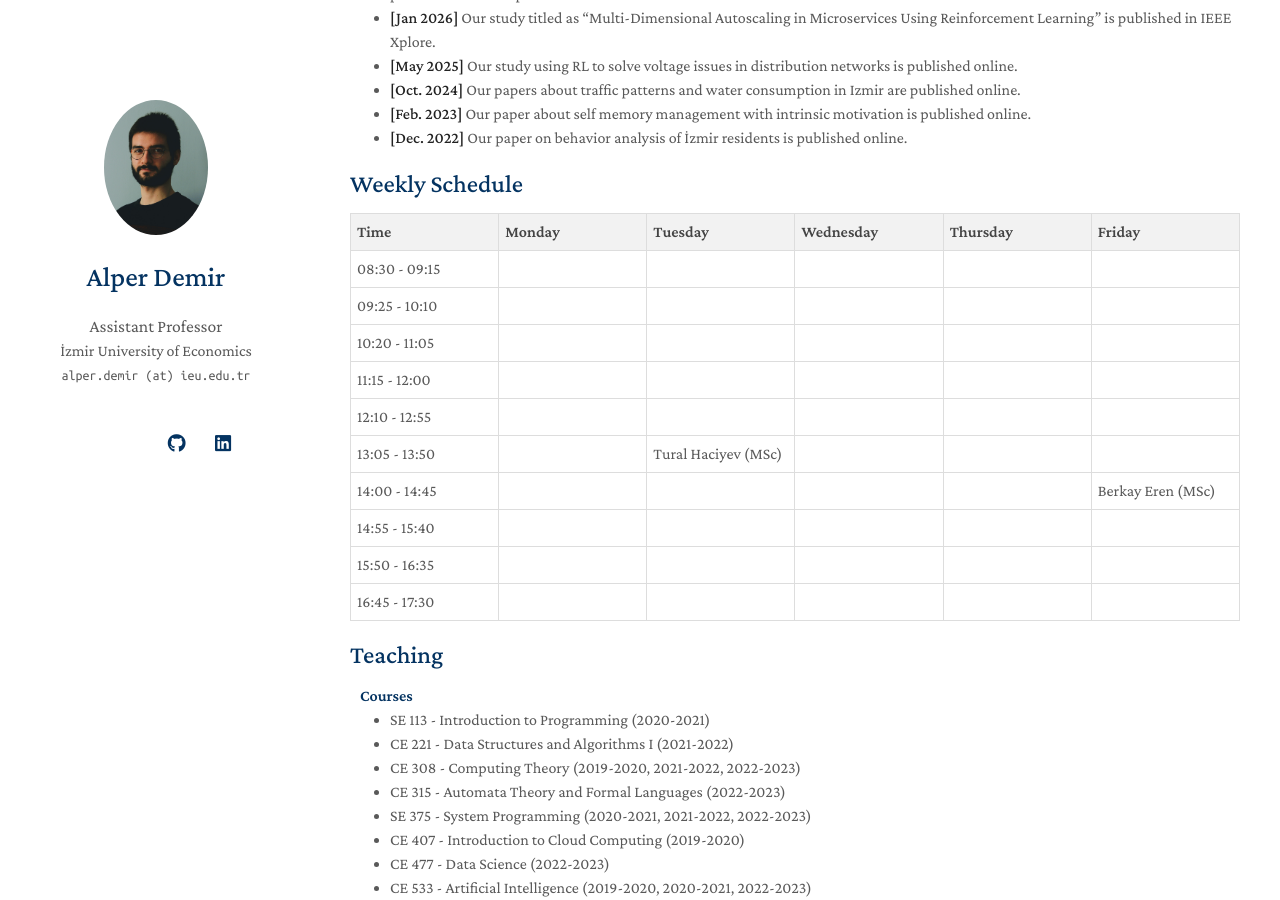
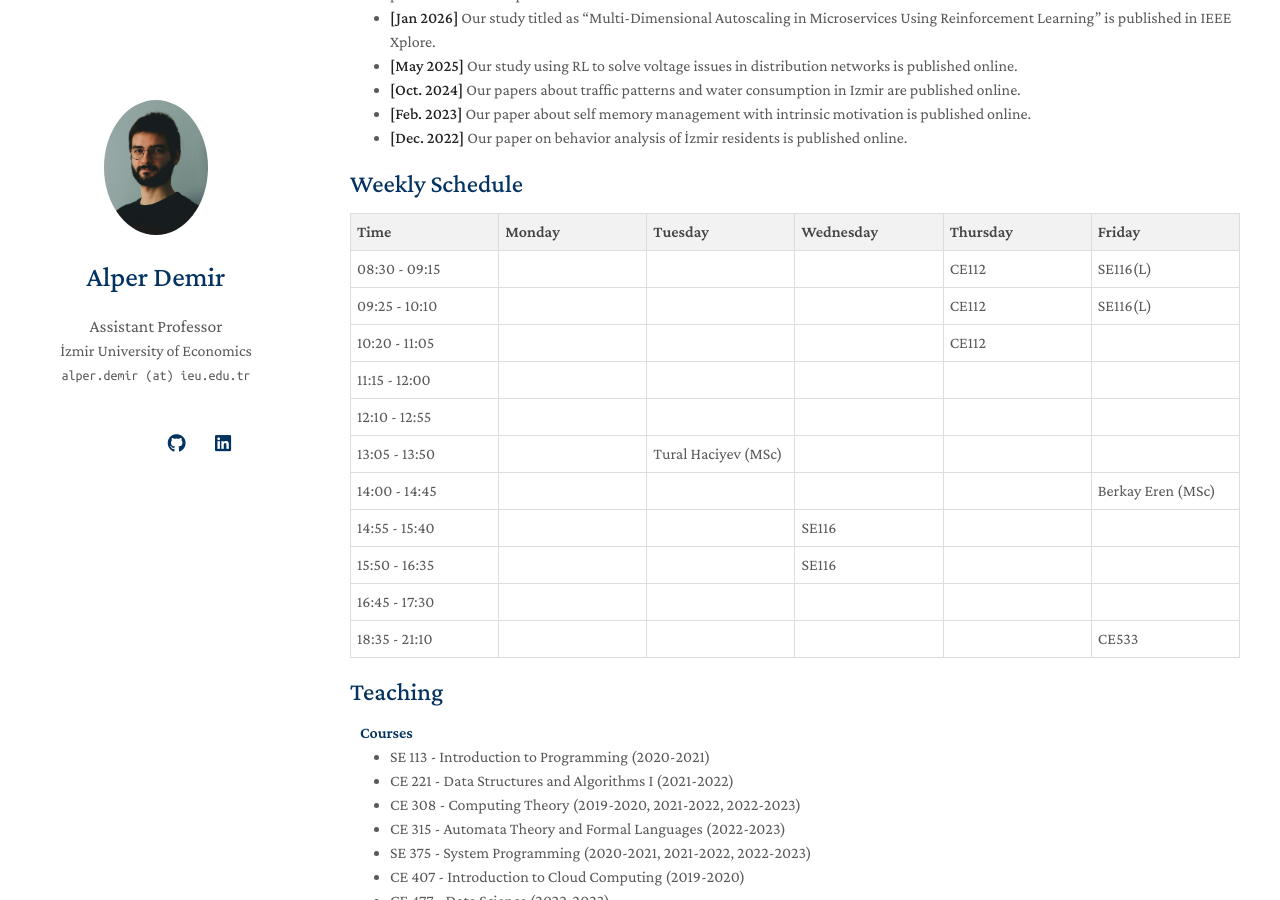
Before and after one commit to gliese876b/gliese876b.github.io, a Jekyll site: the page built from index.md, in a window 1280 px wide and 900 px high, scrolled down 369 px. Built offline with Jekyll 4.4.1, drawn with Linux system fonts in a browser that asks for light colours; nearby versions of some CDN libraries; a style sheet for code colours, icons or effects is not loaded; our own code applies the rules of GitHub Pages for plain Markdown files.

Commit message:
Update schedule.md

```diff
--- a/_includes/schedule.md
+++ b/_includes/schedule.md
@@ -17,23 +17,23 @@
       <td style="border:1px solid #ddd; padding:6px;"></td>
       <td style="border:1px solid #ddd; padding:6px;"></td>
       <td style="border:1px solid #ddd; padding:6px;"></td>
-      <td style="border:1px solid #ddd; padding:6px;"></td>
-      <td style="border:1px solid #ddd; padding:6px;"></td>
+      <td style="border:1px solid #ddd; padding:6px;">CE112</td>
+      <td style="border:1px solid #ddd; padding:6px;">SE116(L)</td>
     </tr>
     <tr>
       <td style="border:1px solid #ddd; padding:6px;">09:25 - 10:10</td>
       <td style="border:1px solid #ddd; padding:6px;"></td>
       <td style="border:1px solid #ddd; padding:6px;"></td>
       <td style="border:1px solid #ddd; padding:6px;"></td>
-      <td style="border:1px solid #ddd; padding:6px;"></td>
-      <td style="border:1px solid #ddd; padding:6px;"></td>
+      <td style="border:1px solid #ddd; padding:6px;">CE112</td>
+      <td style="border:1px solid #ddd; padding:6px;">SE116(L)</td>
     </tr>
     <tr>
       <td style="border:1px solid #ddd; padding:6px;">10:20 - 11:05</td>
       <td style="border:1px solid #ddd; padding:6px;"></td>
       <td style="border:1px solid #ddd; padding:6px;"></td>
       <td style="border:1px solid #ddd; padding:6px;"></td>
-      <td style="border:1px solid #ddd; padding:6px;"></td>
+      <td style="border:1px solid #ddd; padding:6px;">CE112</td>
       <td style="border:1px solid #ddd; padding:6px;"></td>
     </tr>
     <tr>
@@ -72,7 +72,7 @@
       <td style="border:1px solid #ddd; padding:6px;">14:55 - 15:40</td>
       <td style="border:1px solid #ddd; padding:6px;"></td>
       <td style="border:1px solid #ddd; padding:6px;"></td>
-      <td style="border:1px solid #ddd; padding:6px;"></td>
+      <td style="border:1px solid #ddd; padding:6px;">SE116</td>
       <td style="border:1px solid #ddd; padding:6px;"></td>
       <td style="border:1px solid #ddd; padding:6px;"></td>
     </tr>
@@ -80,7 +80,7 @@
       <td style="border:1px solid #ddd; padding:6px;">15:50 - 16:35</td>
       <td style="border:1px solid #ddd; padding:6px;"></td>
       <td style="border:1px solid #ddd; padding:6px;"></td>
-      <td style="border:1px solid #ddd; padding:6px;"></td>
+      <td style="border:1px solid #ddd; padding:6px;">SE116</td>
       <td style="border:1px solid #ddd; padding:6px;"></td>
       <td style="border:1px solid #ddd; padding:6px;"></td>
     </tr>
@@ -92,5 +92,13 @@
       <td style="border:1px solid #ddd; padding:6px;"></td>
       <td style="border:1px solid #ddd; padding:6px;"></td>
     </tr>
+    <tr>
+      <td style="border:1px solid #ddd; padding:6px;">18:35 - 21:10</td>
+      <td style="border:1px solid #ddd; padding:6px;"></td>
+      <td style="border:1px solid #ddd; padding:6px;"></td>
+      <td style="border:1px solid #ddd; padding:6px;"></td>
+      <td style="border:1px solid #ddd; padding:6px;"></td>
+      <td style="border:1px solid #ddd; padding:6px;">CE533</td>
+    </tr>
   </tbody>
 </table>
```
